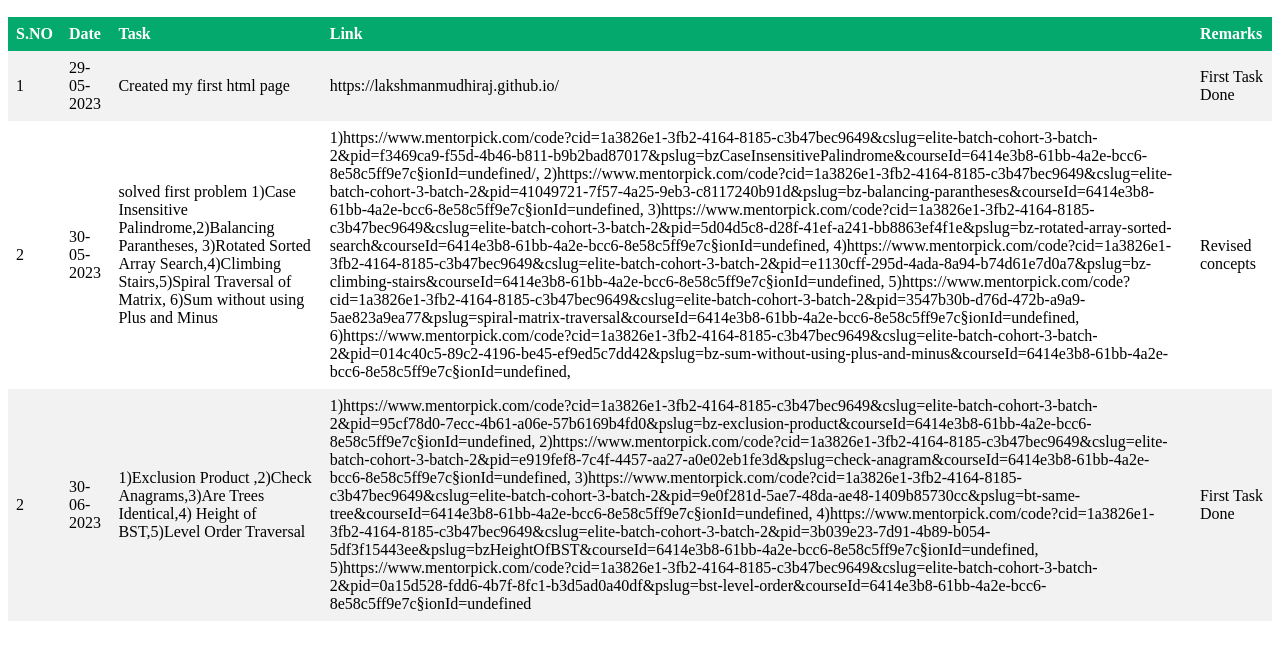
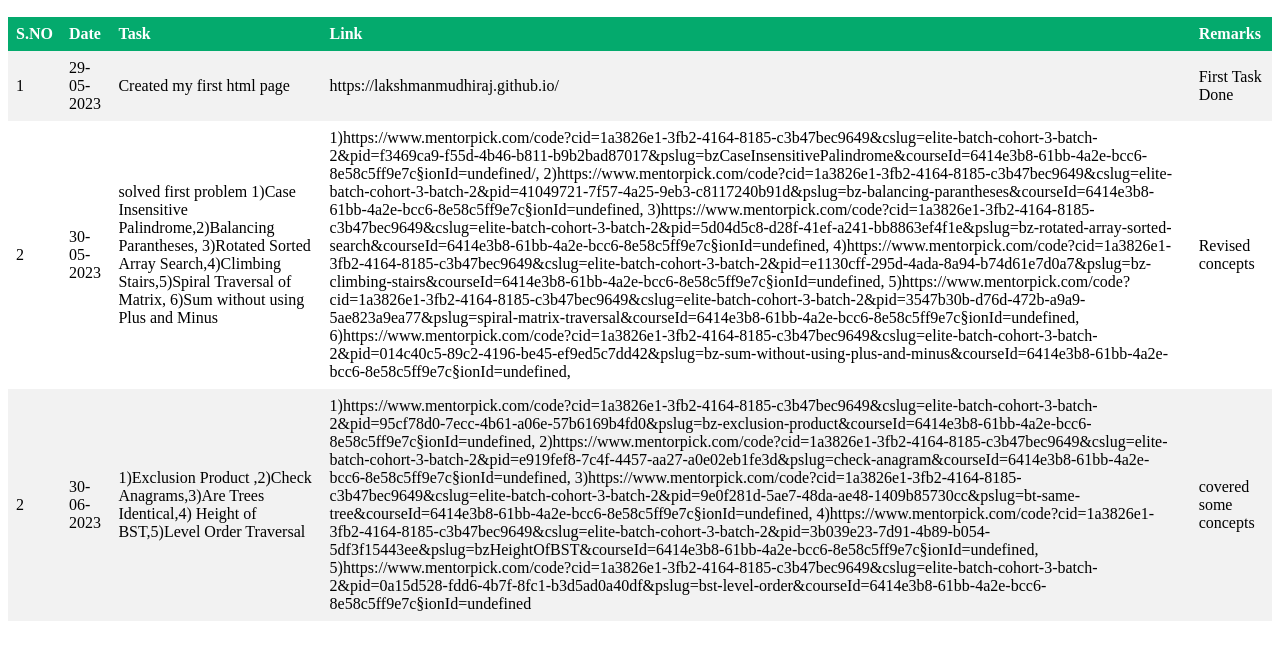
Before and after one commit to Lakshmanmudhiraj/Lakshmanmudhiraj.github.io, a plain HTML site: page index.html in a window 1280 px wide. Shown: the part 110-770 px from the top of the page. Drawn offline with Linux system fonts and the light colour scheme; a script that the page names is missing.

Commit message:
added some changes

```diff
--- a/index.html
+++ b/index.html
@@ -55,7 +55,7 @@
                  4)https://www.mentorpick.com/code?cid=1a3826e1-3fb2-4164-8185-c3b47bec9649&cslug=elite-batch-cohort-3-batch-2&pid=3b039e23-7d91-4b89-b054-5df3f15443ee&pslug=bzHeightOfBST&courseId=6414e3b8-61bb-4a2e-bcc6-8e58c5ff9e7c&sectionId=undefined,
                  5)https://www.mentorpick.com/code?cid=1a3826e1-3fb2-4164-8185-c3b47bec9649&cslug=elite-batch-cohort-3-batch-2&pid=0a15d528-fdd6-4b7f-8fc1-b3d5ad0a40df&pslug=bst-level-order&courseId=6414e3b8-61bb-4a2e-bcc6-8e58c5ff9e7c&sectionId=undefined
             </td>
-            <td>First Task Done</td>
+            <td>covered some concepts</td>
         </tr>
     </table>
     <script src="site.js"></script>
```
